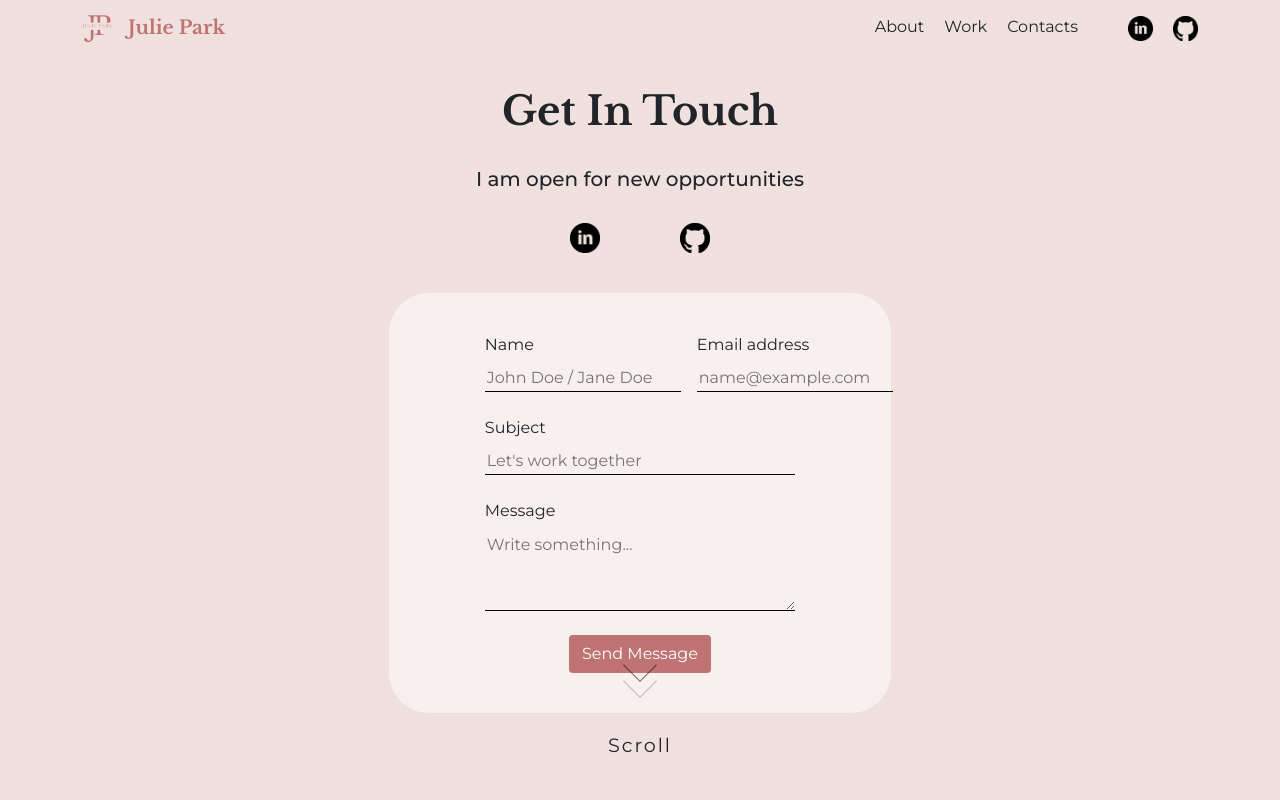
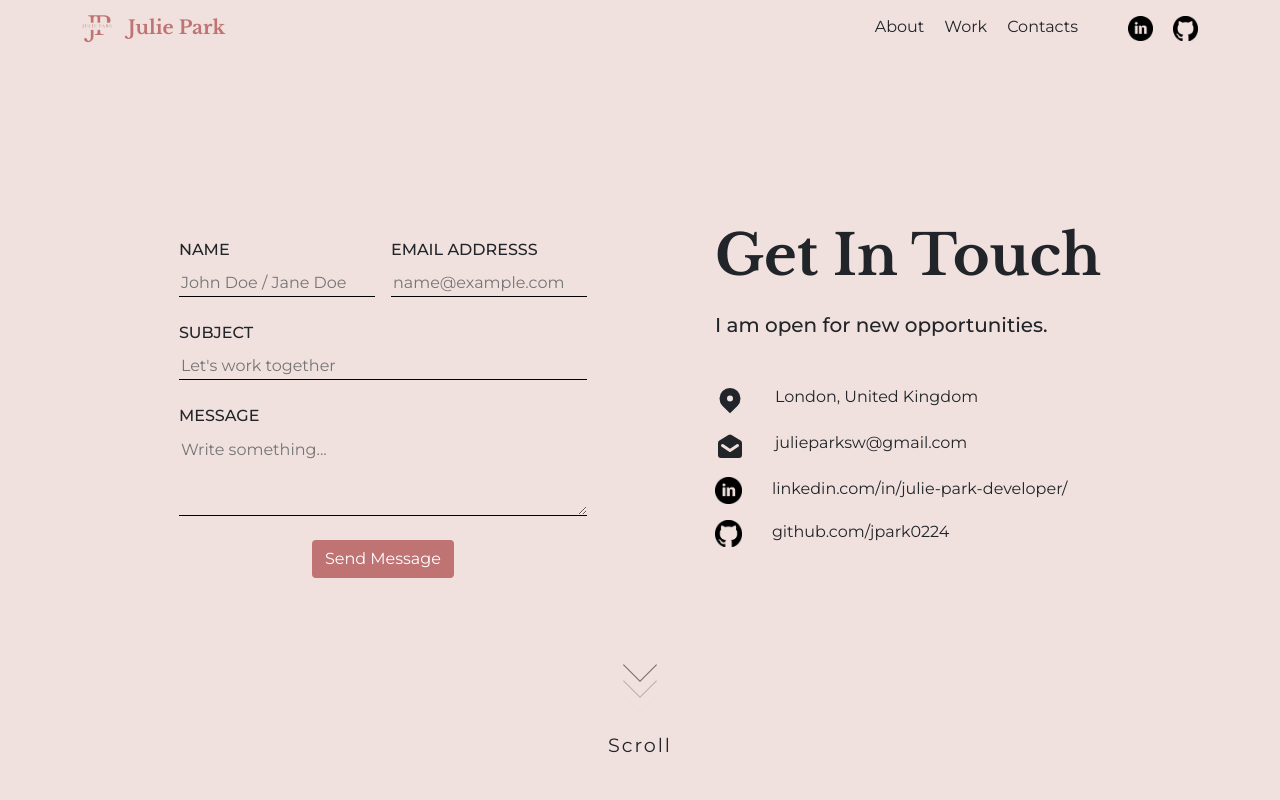
Before and after one commit to jpark0224/portfolio, a React (Create React App) app: page /contacts in a window 1280 px wide. Shown: the top 800 px of the page. Built offline with nearby package versions, Linux system fonts and the light colour scheme.

Commit message:
rearranged contacts page and added contact details

```diff
--- a/src/components/Contacts.tsx
+++ b/src/components/Contacts.tsx
@@ -11,6 +11,8 @@ const Contacts = () => {
     event.preventDefault();
 
     const target = event.target as HTMLFormElement;
+
+    console.log(target);
 
     emailjs
       .sendForm(
@@ -27,33 +29,13 @@ const Contacts = () => {
 
   return (
     <Container fluid className="contactsContainer">
-      <h1 className="contactsHeading">Get In Touch</h1>
-      <h5 className="contactsSubheading">I am open for new opportunities</h5>
-      <div className="contactsLinks">
-        <a href="https://www.linkedin.com/in/julie-park-developer/">
-          <img
-            className="linkLogos"
-            alt="LinkedIn logo"
-            src={LinkedInLogo}
-            width="30"
-            height="30"
-          />
-        </a>
-        <a href="https://github.com/jpark0224">
-          <img
-            className="linkLogos"
-            alt="LinkedIn logo"
-            src={GithubLogo}
-            width="30"
-            height="30"
-          />
-        </a>
-      </div>
+      <section className="contactsMainContainer">
+        <section className="contactsLeftContainer">
           <Form onSubmit={submitHandler} className="formContainer">
             <Stack direction="horizontal" gap={3}>
               <Form.Group className="formGroup" controlId="name">
                 <Stack gap={2}>
-              <label>Name</label>
+                  <label className="formLabels">NAME</label>
                   <input
                     type="text"
                     name="name"
@@ -63,14 +45,18 @@ const Contacts = () => {
               </Form.Group>
               <Form.Group className="formGroup" controlId="email">
                 <Stack gap={2}>
-              <label>Email address</label>
-              <input type="email" name="email" placeholder="name@example.com" />
+                  <label className="formLabels">EMAIL ADDRESSS</label>
+                  <input
+                    type="email"
+                    name="email"
+                    placeholder="name@example.com"
+                  />
                 </Stack>
               </Form.Group>
             </Stack>
             <Form.Group className="formGroup" controlId="subject">
               <Stack gap={2}>
-            <label>Subject</label>
+                <label className="formLabels">SUBJECT</label>
                 <input
                   type="text"
                   name="subject"
@@ -80,7 +66,7 @@ const Contacts = () => {
             </Form.Group>
             <Form.Group className="formGroup" controlId="message">
               <Stack gap={2}>
-            <label>Message</label>
+                <label className="formLabels">MESSAGE</label>
                 <textarea
                   className="message"
                   name="message"
@@ -92,6 +78,85 @@ const Contacts = () => {
               Send Message
             </button>
           </Form>
+        </section>
+        <section className="contactsRightContainer">
+          <section className="contactsRightContents">
+            <h1 className="contactsHeading">Get In Touch</h1>
+            <h5 className="contactsSubheading">
+              I am open for new opportunities.
+            </h5>
+            <section className="contactsElementsContainer">
+              <a
+                className="contactsElements"
+                href="https://goo.gl/maps/HcpWDvAzFk1oCw7a7"
+              >
+                {/* location icon */}
+                <svg
+                  xmlns="http://www.w3.org/2000/svg"
+                  className="h-5 w-5 contactsIcons"
+                  viewBox="0 0 20 20"
+                  fill="currentColor"
+                  width="30"
+                >
+                  <path
+                    fill-rule="evenodd"
+                    d="M5.05 4.05a7 7 0 119.9 9.9L10 18.9l-4.95-4.95a7 7 0 010-9.9zM10 11a2 2 0 100-4 2 2 0 000 4z"
+                    clip-rule="evenodd"
+                  />
+                </svg>
+                <p>London, United Kingdom</p>
+              </a>
+              <a
+                className="contactsElements"
+                href="mailto:julieparksw@gmail.com"
+              >
+                {/* mail icon */}
+                <svg
+                  xmlns="http://www.w3.org/2000/svg"
+                  className="h-5 w-5 contactsIcons"
+                  viewBox="0 0 20 20"
+                  fill="currentColor"
+                  width="30"
+                >
+                  <path
+                    fill-rule="evenodd"
+                    d="M2.94 6.412A2 2 0 002 8.108V16a2 2 0 002 2h12a2 2 0 002-2V8.108a2 2 0 00-.94-1.696l-6-3.75a2 2 0 00-2.12 0l-6 3.75zm2.615 2.423a1 1 0 10-1.11 1.664l5 3.333a1 1 0 001.11 0l5-3.333a1 1 0 00-1.11-1.664L10 11.798 5.555 8.835z"
+                    clip-rule="evenodd"
+                  />
+                </svg>
+                <p>julieparksw@gmail.com</p>
+              </a>
+              <a
+                className="contactsElements"
+                href="https://www.linkedin.com/in/julie-park-developer/"
+              >
+                <img
+                  className="linkLogos"
+                  alt="LinkedIn logo"
+                  src={LinkedInLogo}
+                  width="27"
+                  height="27"
+                />
+                <p>linkedin.com/in/julie-park-developer/</p>
+              </a>
+
+              <a
+                className="contactsElements"
+                href="https://github.com/jpark0224"
+              >
+                <img
+                  className="linkLogos"
+                  alt="LinkedIn logo"
+                  src={GithubLogo}
+                  width="27"
+                  height="27"
+                />
+                <p>github.com/jpark0224</p>
+              </a>
+            </section>
+          </section>
+        </section>
+      </section>
     </Container>
   );
 };
--- a/src/styles/Contacts.css
+++ b/src/styles/Contacts.css
@@ -2,7 +2,6 @@
   background-color: #f0e1de;
   font-family: "Libre Baskerville", serif;
   display: flex;
-  flex-direction: column;
   justify-content: center;
   align-items: center;
   row-gap: 1.5rem;
@@ -10,12 +9,53 @@
   height: 100vh;
 }
 
+.contactsMainContainer {
+  display: flex;
+}
+
+.contactsLeftContainer {
+  justify-content: flex-end;
+  align-items: center;
+  margin-right: 5vw;
+}
+
+.contactsRightContainer {
+  display: flex;
+  justify-content: flex-start;
+  align-items: flex-start;
+  margin-left: 5vw;
+}
+
+.contactsRightContents {
+  display: flex;
+  flex-direction: column;
+  gap: 2vh;
+}
+
+.contactsElementsContainer {
+  margin-top: 3vh;
+  display: flex;
+  flex-direction: column;
+  gap: 2vh;
+}
+
+.contactsElements {
+  display: flex;
+  gap: 30px;
+}
+
+.contactsElements:hover {
+  filter: invert(47%) sepia(38%) saturate(414%) hue-rotate(314deg)
+    brightness(103%) contrast(104%);
+}
+
+.contactsElements p {
+  margin: 0;
+  padding: 0;
+  font-family: "Montserrat", sans-serif;
+}
+
 .formContainer {
-  --radius: 40px;
-  width: 40%;
-  padding: 2.5rem 6em;
-  background-color: rgba(255, 255, 255, 0.5);
-  border-radius: var(--radius);
   font-family: "Montserrat", sans-serif;
   margin-top: 1rem;
   display: flex;
@@ -35,23 +75,18 @@ textarea {
   background: transparent;
 }
 
-label {
+.formLabels {
   display: inline-block;
+  font-weight: 500;
 }
 
 .message {
   height: 5rem;
 }
 
-.contactsLinks {
-  display: flex;
-  flex-direction: row;
-  align-items: center;
-  gap: 5rem;
-}
-
 .contactsHeading {
   font-weight: bold;
+  font-size: 3.5rem;
 }
 
 .contactsSubheading {
--- a/src/styles/Work.css
+++ b/src/styles/Work.css
@@ -36,6 +36,7 @@
 .workHeading {
   font-family: "Libre Baskerville", serif;
   font-weight: bold;
+  font-size: 3.5rem;
 }
 
 .workSubheading {
```
Lines whose indentation alone changed are shown as unchanged.
